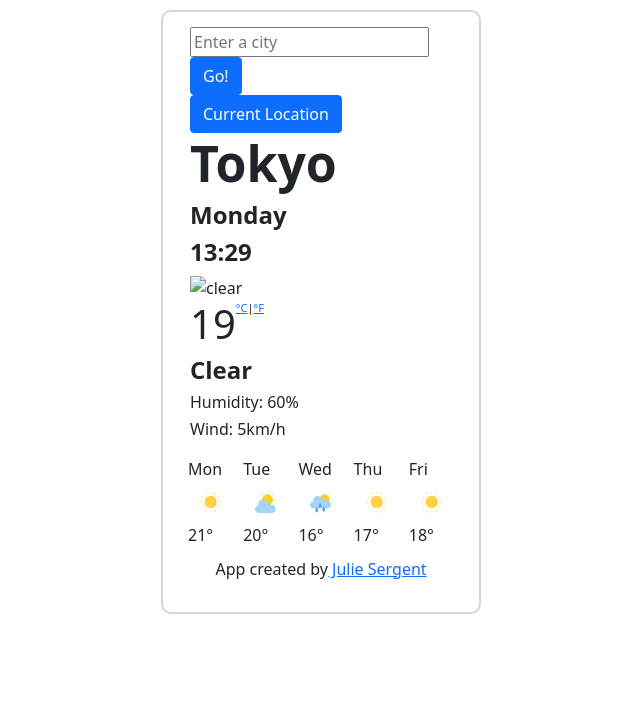
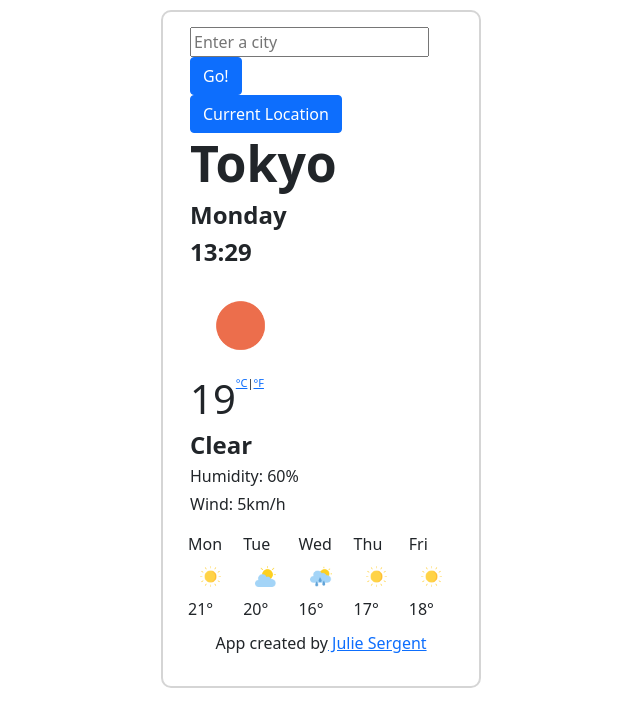
Before and after one commit to Kumaguro3/Weather-app, a website built with Parcel: page index.html in a window 1280 px wide. Shown: the whole page, without its empty margins (319-959 px from the left). Built offline with nearby package versions, Linux system fonts and the light colour scheme; no server answers.

Commit message:
Updating temporary weather icon for charging template page

```diff
--- a/index.html
+++ b/index.html
@@ -39,7 +39,7 @@
 
 
       <!-- Main weather image -->
-      <img src="" alt="clear"
+      <img src="images/sunimg.png" alt="clear"
         id="icon">
     </br>
     <div class="container2">
```
Also changed, not shown: images/sunimg.png (added), 2 other files.
